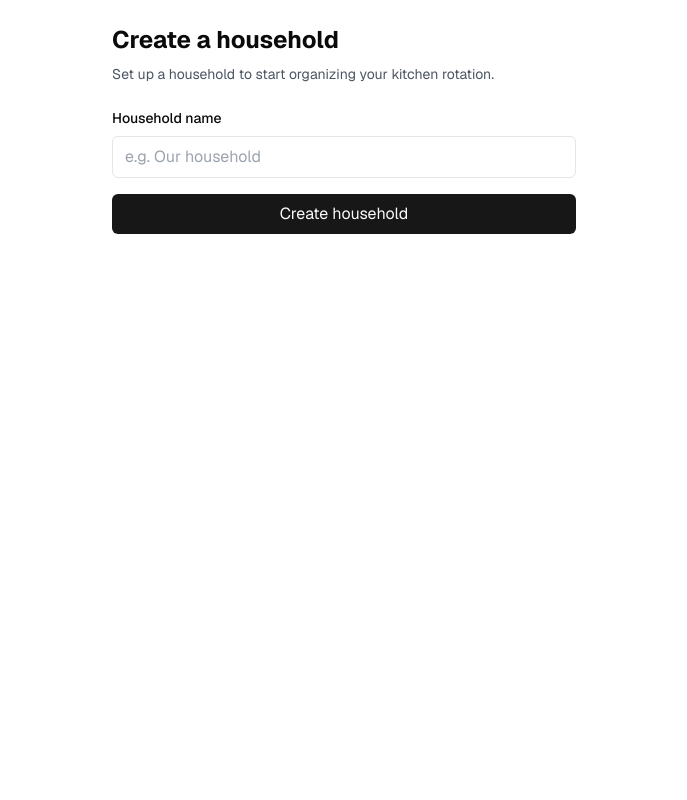
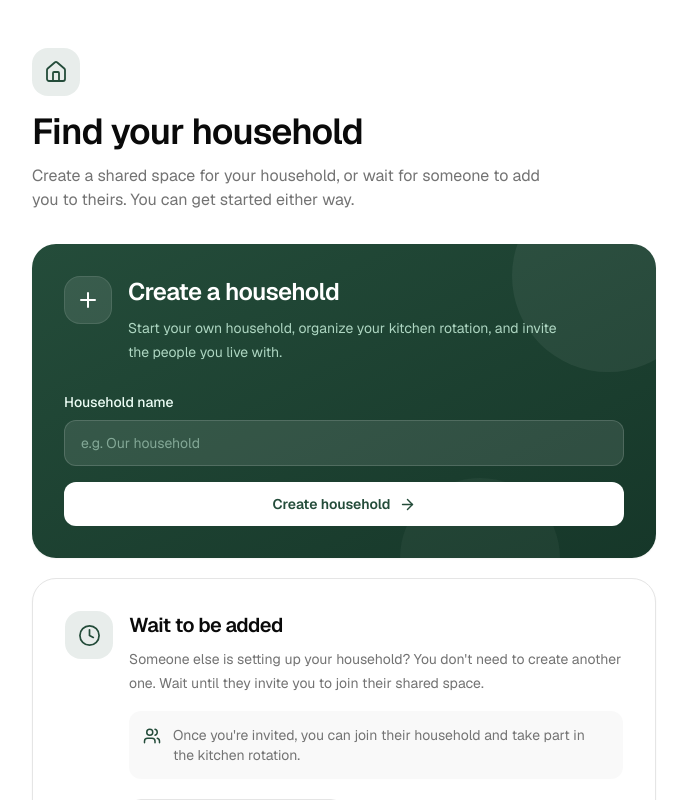
Before and after one commit to weasy1as/Household-App, a Next.js app in the folder kitchen-rotation/: page /households/new in a window 1280 px wide. Shown: the top 800 px of the page, without its empty margins (296-983 px from the left). Built offline with nearby package versions, Linux system fonts and the light colour scheme; no server answers.

Commit message:
added routing after household creation

```diff
--- a/kitchen-rotation/app/households/new/page.tsx
+++ b/kitchen-rotation/app/households/new/page.tsx
@@ -4,27 +4,79 @@ import {
   createHousehold,
   CreateHouseholdState,
 } from "@/lib/actions/households";
-import { useActionState } from "react";
+import { useActionState, useEffect } from "react";
+import { House, Users, Clock, ArrowRight, Plus } from "lucide-react";
+import Link from "next/link";
+import { useRouter } from "next/navigation";
 
 const initialState: CreateHouseholdState = {};
 
 export default function NewHouseholdPage() {
+  const router = useRouter();
   const [state, formAction, pending] = useActionState(
     createHousehold,
     initialState,
   );
 
+  useEffect(() => {
+    if (state.redirectTo) {
+      router.push(state.redirectTo);
+    }
+  }, [state.redirectTo, router]);
+
   return (
-    <main className="mx-auto w-full max-w-lg p-6">
-      <h1 className="mb-2 text-2xl font-bold">Create a household</h1>
+    <main className="mx-auto w-full max-w-2xl px-4 py-8 sm:px-6 sm:py-12">
+      {/* Page introduction */}
+      <div className="mb-8">
+        <div className="mb-4 flex h-12 w-12 items-center justify-center rounded-2xl bg-[#244C3A]/10 text-[#244C3A]">
+          <House size={24} strokeWidth={1.8} />
+        </div>
 
-      <p className="mb-6 text-sm text-gray-600">
-        Set up a household to start organizing your kitchen rotation.
+        <h1 className="text-3xl font-semibold tracking-tight text-foreground sm:text-4xl">
+          Find your household
+        </h1>
+
+        <p className="mt-3 max-w-lg text-sm leading-6 text-muted-foreground sm:text-base">
+          Create a shared space for your household, or wait for someone to add
+          you to theirs. You can get started either way.
         </p>
+      </div>
 
-      <form action={formAction} className="flex flex-col gap-4">
-        <div className="flex flex-col gap-2">
-          <label htmlFor="name" className="text-sm font-medium">
+      <div className="space-y-5">
+        {/* Create household */}
+        <section className="relative overflow-hidden rounded-3xl bg-gradient-to-br from-[#244C3A] to-[#163729] p-6 text-white shadow-sm sm:p-8">
+          <div
+            aria-hidden="true"
+            className="pointer-events-none absolute -right-12 -top-16 h-48 w-48 rounded-full bg-white/[0.06]"
+          />
+          <div
+            aria-hidden="true"
+            className="pointer-events-none absolute -bottom-20 right-24 h-40 w-40 rounded-full bg-white/[0.04]"
+          />
+
+          <div className="relative">
+            <div className="flex items-start gap-4">
+              <div className="flex h-12 w-12 shrink-0 items-center justify-center rounded-2xl border border-white/10 bg-white/10">
+                <Plus size={24} strokeWidth={2} />
+              </div>
+
+              <div>
+                <h2 className="text-xl font-semibold tracking-tight sm:text-2xl">
+                  Create a household
+                </h2>
+                <p className="mt-2 max-w-md text-sm leading-6 text-emerald-100/80">
+                  Start your own household, organize your kitchen rotation, and
+                  invite the people you live with.
+                </p>
+              </div>
+            </div>
+
+            <form action={formAction} className="mt-7 space-y-4">
+              <div className="space-y-2">
+                <label
+                  htmlFor="name"
+                  className="block text-sm font-medium text-emerald-50"
+                >
                   Household name
                 </label>
 
@@ -35,19 +87,25 @@ export default function NewHouseholdPage() {
                   required
                   maxLength={100}
                   placeholder="e.g. Our household"
-            className="rounded-md border px-3 py-2"
                   disabled={pending}
+                  className="w-full rounded-xl border border-white/15 bg-white/10 px-4 py-3 text-sm text-white outline-none transition placeholder:text-emerald-100/50 focus:border-emerald-200 focus:ring-2 focus:ring-emerald-200/20 disabled:opacity-50"
                 />
               </div>
 
               {state.error && (
-          <p role="alert" className="text-sm text-red-600">
+                <p
+                  role="alert"
+                  className="rounded-xl border border-red-200/20 bg-red-500/10 p-3 text-sm text-red-100"
+                >
                   {state.error}
                 </p>
               )}
 
               {state.success && (
-          <p role="status" className="text-sm text-green-700">
+                <p
+                  role="status"
+                  className="rounded-xl border border-emerald-200/20 bg-emerald-500/10 p-3 text-sm text-emerald-50"
+                >
                   {state.success}
                 </p>
               )}
@@ -55,11 +113,59 @@ export default function NewHouseholdPage() {
               <button
                 type="submit"
                 disabled={pending}
-          className="rounded-md bg-primary px-4 py-2 text-primary-foreground disabled:opacity-50"
+                className="flex w-full items-center justify-center gap-2 rounded-xl bg-white px-4 py-3 text-sm font-semibold text-[#244C3A] transition hover:bg-emerald-50 focus-visible:outline-none focus-visible:ring-2 focus-visible:ring-white focus-visible:ring-offset-2 focus-visible:ring-offset-[#244C3A] disabled:cursor-not-allowed disabled:opacity-50"
               >
-          {pending ? "Creating..." : "Create household"}
+                {pending ? "Creating household..." : "Create household"}
+                {!pending && <ArrowRight size={17} />}
               </button>
             </form>
+          </div>
+        </section>
+
+        {/* Wait to be added */}
+        <section className="group relative overflow-hidden rounded-3xl border border-border bg-card p-6 shadow-sm transition-colors hover:border-[#244C3A]/30 sm:p-8">
+          <div className="flex items-start gap-4">
+            <div className="flex h-12 w-12 shrink-0 items-center justify-center rounded-2xl bg-[#244C3A]/10 text-[#244C3A]">
+              <Clock size={23} strokeWidth={1.8} />
+            </div>
+
+            <div className="min-w-0 flex-1">
+              <h2 className="text-xl font-semibold tracking-tight text-foreground">
+                Wait to be added
+              </h2>
+
+              <p className="mt-2 text-sm leading-6 text-muted-foreground">
+                Someone else is setting up your household? You don't need to
+                create another one. Wait until they invite you to join their
+                shared space.
+              </p>
+
+              <div className="mt-4 flex items-start gap-3 rounded-xl bg-muted/60 p-3.5">
+                <Users size={18} className="mt-0.5 shrink-0 text-[#244C3A]" />
+                <p className="text-sm leading-5 text-muted-foreground">
+                  Once you're invited, you can join their household and take
+                  part in the kitchen rotation.
+                </p>
+              </div>
+
+              <Link
+                href="/dashboard"
+                className="mt-5 inline-flex min-h-11 w-full items-center justify-center gap-2 rounded-xl border border-border px-4 py-3 text-sm font-semibold text-foreground transition hover:bg-muted focus-visible:outline-none focus-visible:ring-2 focus-visible:ring-[#244C3A] sm:w-auto"
+              >
+                I'll wait for an invitation
+                <ArrowRight
+                  size={17}
+                  className="transition-transform group-hover:translate-x-0.5"
+                />
+              </Link>
+            </div>
+          </div>
+        </section>
+      </div>
+
+      <p className="mt-6 text-center text-xs leading-5 text-muted-foreground">
+        No pressure. Choose the option that works best for you.
+      </p>
     </main>
   );
 }
--- a/kitchen-rotation/components/sign-up-form.tsx
+++ b/kitchen-rotation/components/sign-up-form.tsx
@@ -48,7 +48,7 @@ export function SignUpForm({
         },
       });
       if (error) throw error;
-      router.push("/auth/dashboard"); // Redirect to the dashboard page after successful sign-up
+      router.push("/dashboard"); // Redirect to the dashboard page after successful sign-up
     } catch (error: unknown) {
       setError(error instanceof Error ? error.message : "An error occurred");
     } finally {
--- a/kitchen-rotation/lib/actions/households.ts
+++ b/kitchen-rotation/lib/actions/households.ts
@@ -1,10 +1,12 @@
 "use server";
 
+import { redirect } from "next/navigation";
 import { backendFetch } from "@/lib/backend";
 
 export type CreateHouseholdState = {
   error?: string;
   success?: string;
+  redirectTo?: string;
 };
 
 export async function createHousehold(
@@ -38,7 +40,10 @@ export async function createHousehold(
       return { error: "Could not create household. Please try again." };
     }
 
-    return { success: "Household created successfully!" };
+    return {
+      success: "Household created successfully!",
+      redirectTo: "/dashboard",
+    };
   } catch (error) {
     console.error("Household creation request failed:", error);
     return {
```
Lines whose indentation alone changed are shown as unchanged.
